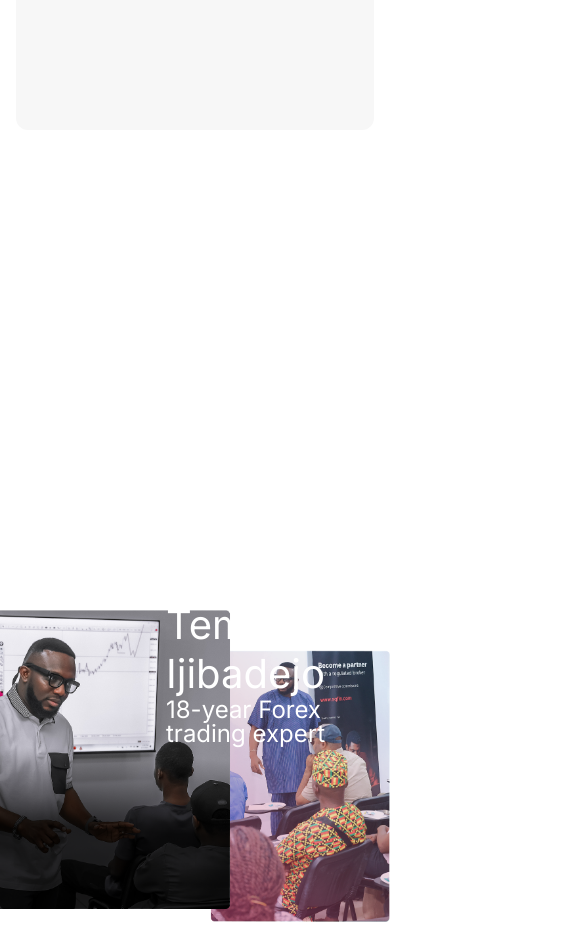
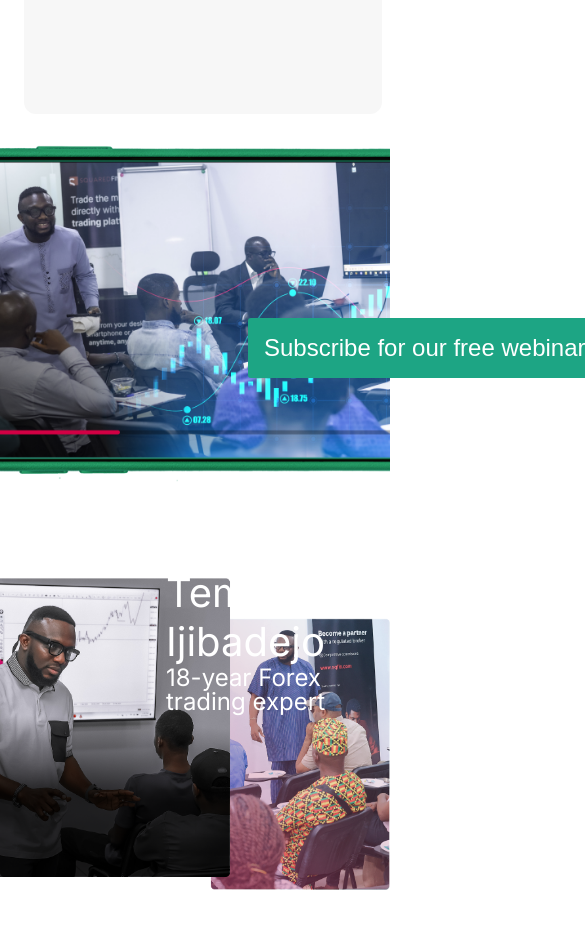
Before and after one commit to chadlaban/sqfin-landing-page, a Nuxt app: page / in a window 390 px wide. Shown: the part 4422-5349 px from the top of the page, 585 px wide, since content can reach past the window. Built offline with nearby package versions, Linux system fonts and the light colour scheme.

Commit message:
Fix 'phone' element responsiveness by refining more breakpoints and adjustments

```diff
--- a/components/Section2.vue
+++ b/components/Section2.vue
@@ -47,13 +47,8 @@
         <p>Take the next step and reserve your spot today</p>
       </div>
       <div class="grid-item-2 small">
-        <!-- Note: responsiveness breaks due to element position and width -->
-        <!-- TO DO: -->
-        <!-- 1. try different grid format -->
-        <!-- 2. refine width changes by every 300-400 pixels (if no workaround found) -->
-
-        <!-- <img :src="image2" alt="phone-image" />
-        <CtaButton bgColor="#1DA584" textColor="#FFFFFF" padding="20px 36px" /> -->
+        <img :src="image2" alt="phone-image" />
+        <CtaButton bgColor="#1DA584" textColor="#FFFFFF" padding="20px 36px" />
       </div>
     </div>
   </section>
@@ -98,48 +93,47 @@ import CtaButton from "@/components/ui/CtaButton.vue";
     background-color: variables.$color-white
 
     img
-      position: relative
+      position: absolute
+      right: 0
 
       @media (max-width: 767px)
-        left: 16px
-        width: 100%
-        max-width: 810px
+        width: 550px
 
       @media (min-width: 768px)
-        top: 64px
-        left: 32px
-        width: 110%
-        max-width: 410px
+        width: 444px
 
       @media (min-width: 1024px)
-        top: 0
-        left: 128px
-        width: 810px
-        max-width: 810px
-        height: 430px
+        width: 480px
+
+      @media (min-width: 1420px)
+        width: 640px
 
     .cta-button
       position: relative
+      padding: 8px 16px !important
+      height: 60px
 
       @media (max-width: 767px)
-        bottom: 160px
-        left: 110px
+        left: 224px
+        top: 188px
 
       @media (min-width: 768px)
-        bottom: 65px
-        left: 90px
-        padding: 0px 16px !important
-        height: 65px
+        left: 114px
+        top: 148px
 
       @media (min-width: 1024px)
-        bottom: 180px
-        left: 244px
+        left: 0px
+        top: 180px
+
+      @media (min-width: 1420px)
+        left: 115px
+        top: 244px
 
       &:hover
         background-color: color.adjust(variables.$color-ocean-green, $lightness: -10%) !important
 
   @media (max-width: 767px)
-    padding: 1rem 0
+    padding: 0 0 0 1rem
     display: flex
     flex-direction: column
 
```
